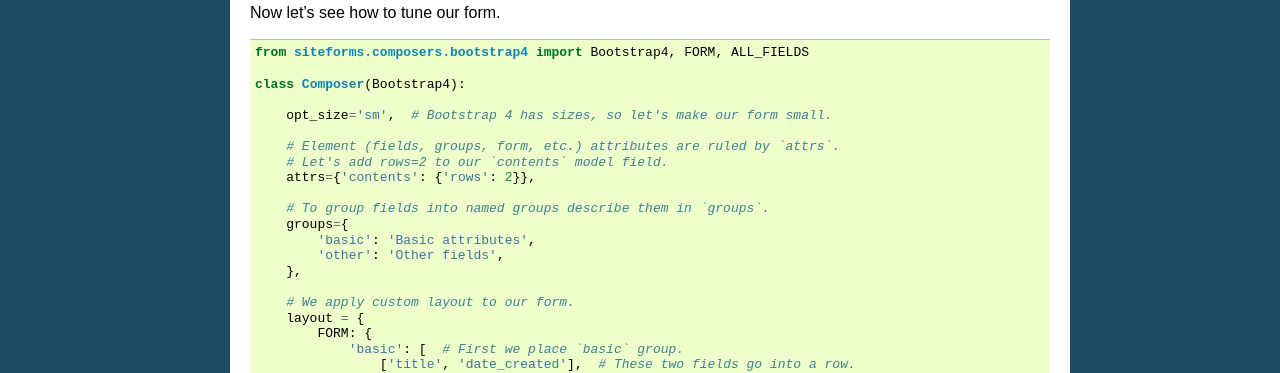
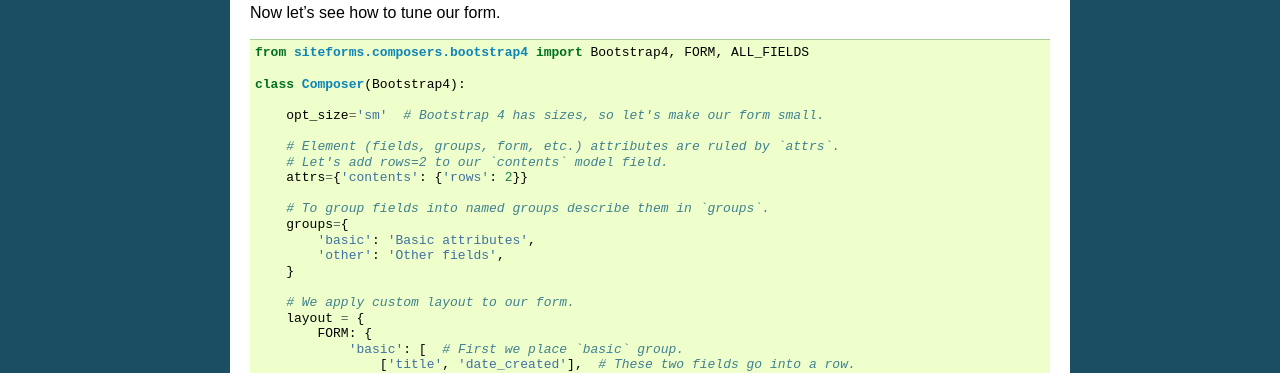
Before and after one commit to idlesign/django-siteforms, a Sphinx documentation site: the page built from docs/source/quickstart.rst, in a window 1280 px wide. Shown: the part 601-974 px from the top of the page. Built offline with Sphinx 7.4.7, drawn with Linux system fonts in a browser that asks for light colours.

```diff
--- a/docs/source/quickstart.rst
+++ b/docs/source/quickstart.rst
@@ -43,17 +43,17 @@ Now let's see how to tune our form.
 
     class Composer(Bootstrap4):
 
-        opt_size='sm',  # Bootstrap 4 has sizes, so let's make our form small.
+        opt_size='sm'  # Bootstrap 4 has sizes, so let's make our form small.
 
         # Element (fields, groups, form, etc.) attributes are ruled by `attrs`.
         # Let's add rows=2 to our `contents` model field.
-        attrs={'contents': {'rows': 2}},
+        attrs={'contents': {'rows': 2}}
 
         # To group fields into named groups describe them in `groups`.
         groups={
             'basic': 'Basic attributes',
             'other': 'Other fields',
-        },
+        }
 
         # We apply custom layout to our form.
         layout = {
```
